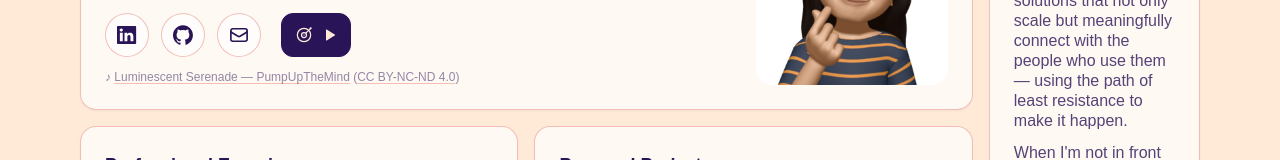
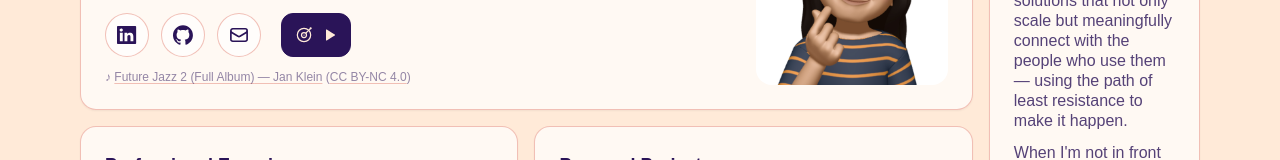
Before and after one commit to fcyen/fcyen.github.io, a Next.js app: page / in a window 1280 px wide. Shown: the part 246-406 px from the top of the page. Built offline with nearby package versions, Linux system fonts and the light colour scheme.

Commit message:
Change song

```diff
--- a/src/components/bento/widgets/WelcomeWidget.jsx
+++ b/src/components/bento/widgets/WelcomeWidget.jsx
@@ -42,13 +42,13 @@ const socials = [
 ];
 
 const TRACK = {
-  title: "Luminescent Serenade",
-  artist: "PumpUpTheMind",
-  src: "/media/luminescent-serenade.mp3",
+  title: "Future Jazz 2 (Full Album)",
+  artist: "Jan Klein",
+  src: "/media/jazz.mp3",
   source:
-    "https://freemusicarchive.org/music/pumpupthemind/single/luminescent-serenade/",
-  license: "CC BY-NC-ND 4.0",
-  licenseUrl: "https://creativecommons.org/licenses/by-nc-nd/4.0/",
+    "https://freemusicarchive.org/music/jan-klein/future-jazz-symphony/future-jazz-2-full-album/",
+  license: "CC BY-NC 4.0",
+  licenseUrl: "https://creativecommons.org/licenses/by-nc/4.0/",
 };
 
 function SocialButton({ href, label, icon: Icon }) {
```
Also changed, not shown: 1 other file (tests, documents, lock files or other folders).
